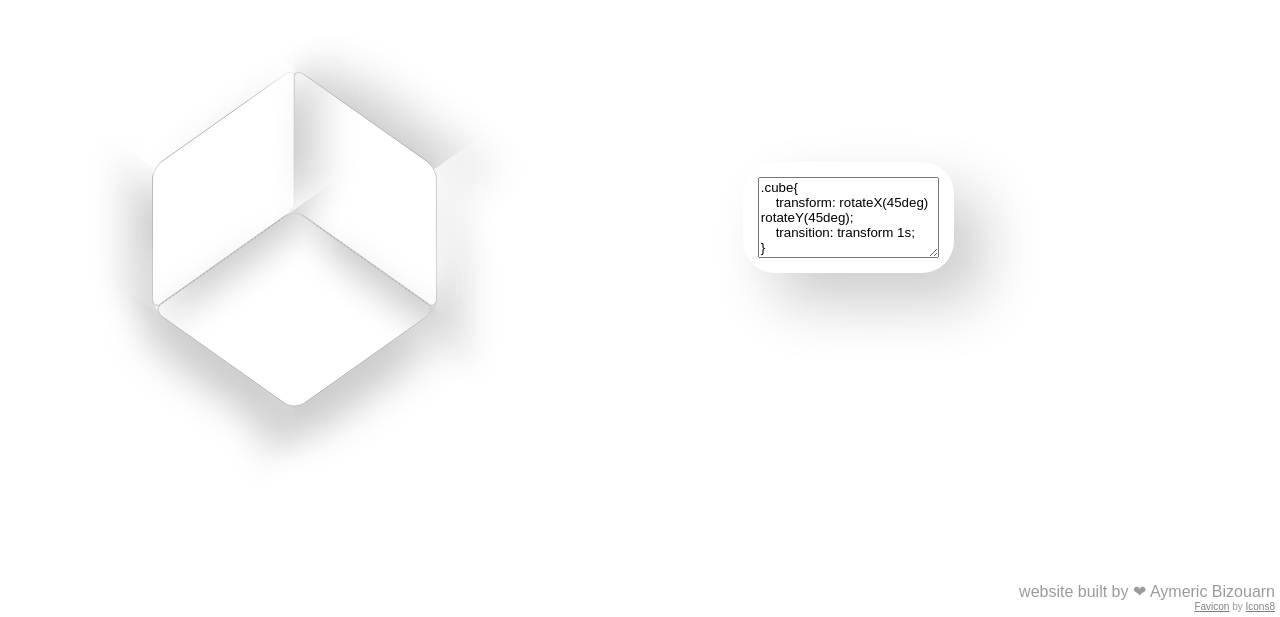
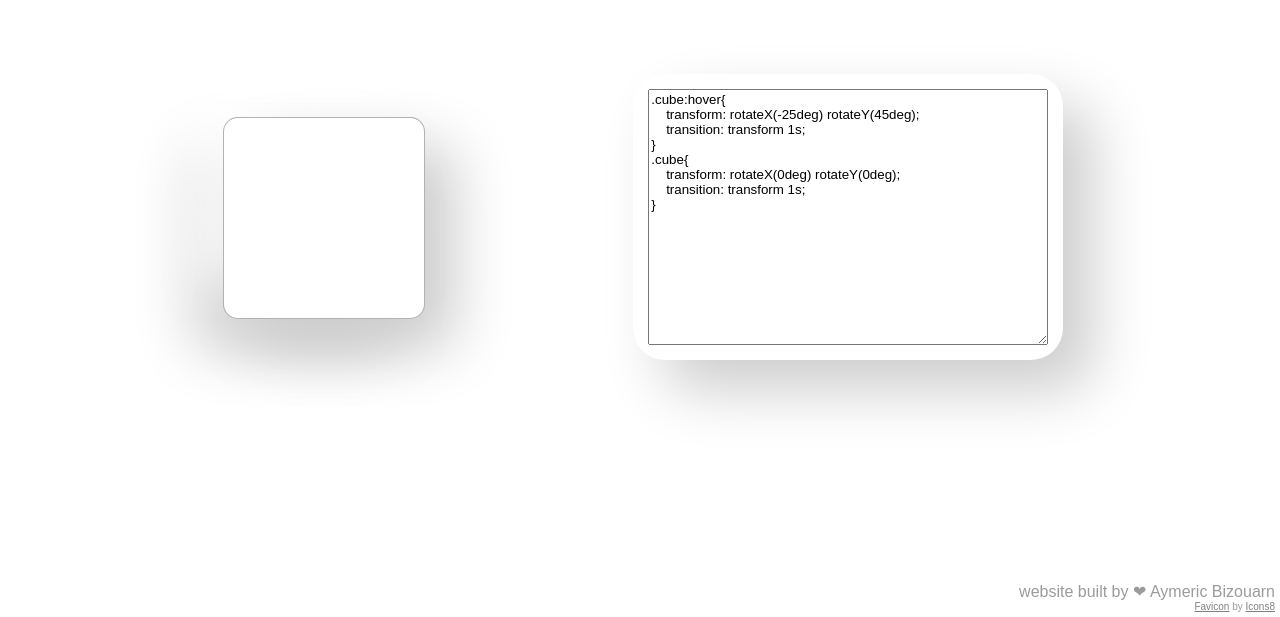
Before and after one commit to bizouarn/CSS-Animator-GUI, a website built with Vite: page index.html in a window 1280 px wide. Shown: the part 183-800 px from the top of the page. Built offline with nearby package versions, Linux system fonts and the light colour scheme.

Commit message:
Better render

```diff
--- a/index.html
+++ b/index.html
@@ -36,26 +36,27 @@
 		</div>
     </div>
     <div class="flex-middle morph" style="background:white;">
-        <form>
+        <form style="width: 100%; min-width: 50vh;">
             <textarea id="cudeText" rows="5"
+                style="min-height: 250px;"
                 onchange="document.getElementById('cubeStyle').innerHTML = document.getElementById('cudeText').value"
                 placeholder="Enter CSS">
-.cube{
-    transform: rotateX(45deg) rotateY(45deg);
+.cube:hover{
+    transform: rotateX(-25deg) rotateY(45deg);
     transition: transform 1s;
 }
-.cube:hover{
+.cube{
     transform: rotateX(0deg) rotateY(0deg);
     transition: transform 1s;
 }
             </textarea>
         </form>
         <style id="cubeStyle">
-            .cube{
-                transform: rotateX(45deg) rotateY(45deg);
+            .cube:hover{
+                transform: rotateX(-25deg) rotateY(45deg);
                 transition: transform 1s;
             }
-            .cube:hover{
+            .cube{
                 transform: rotateX(0deg) rotateY(0deg);
                 transition: transform 1s;
             }
```
